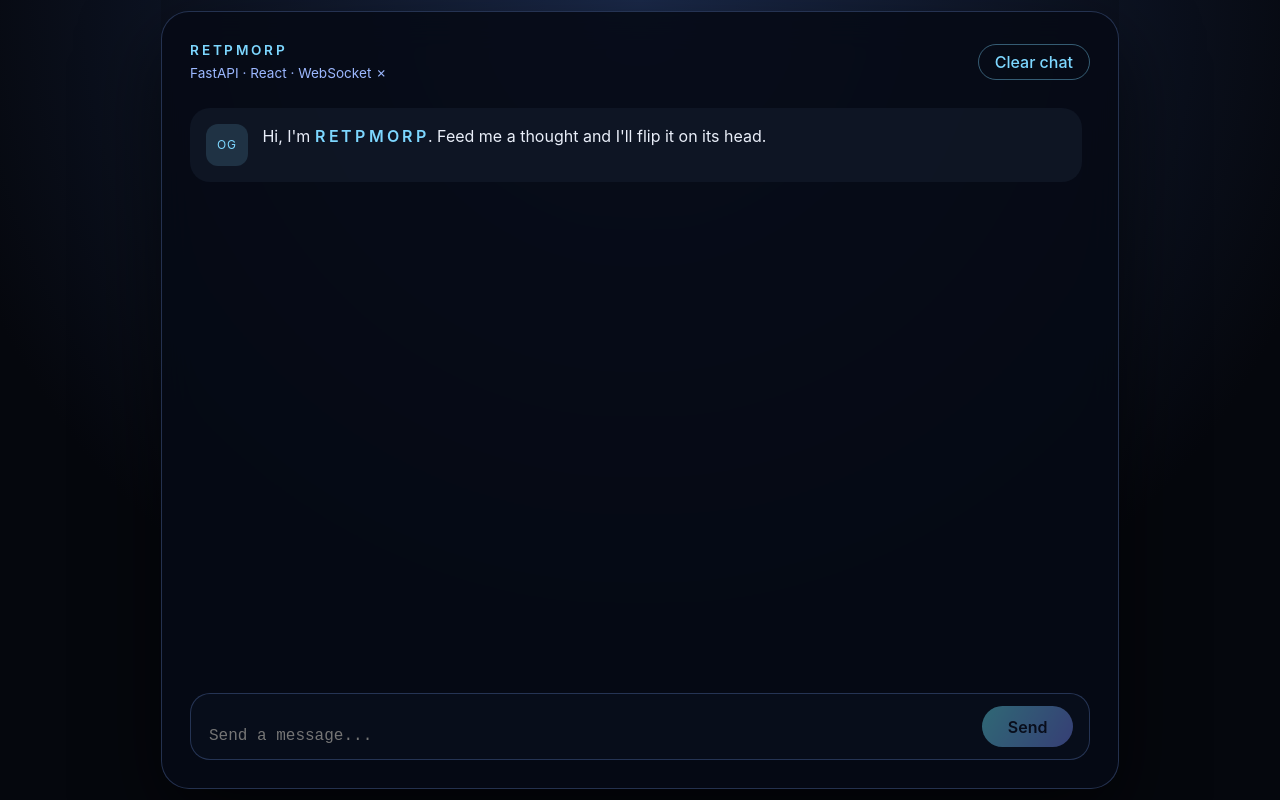
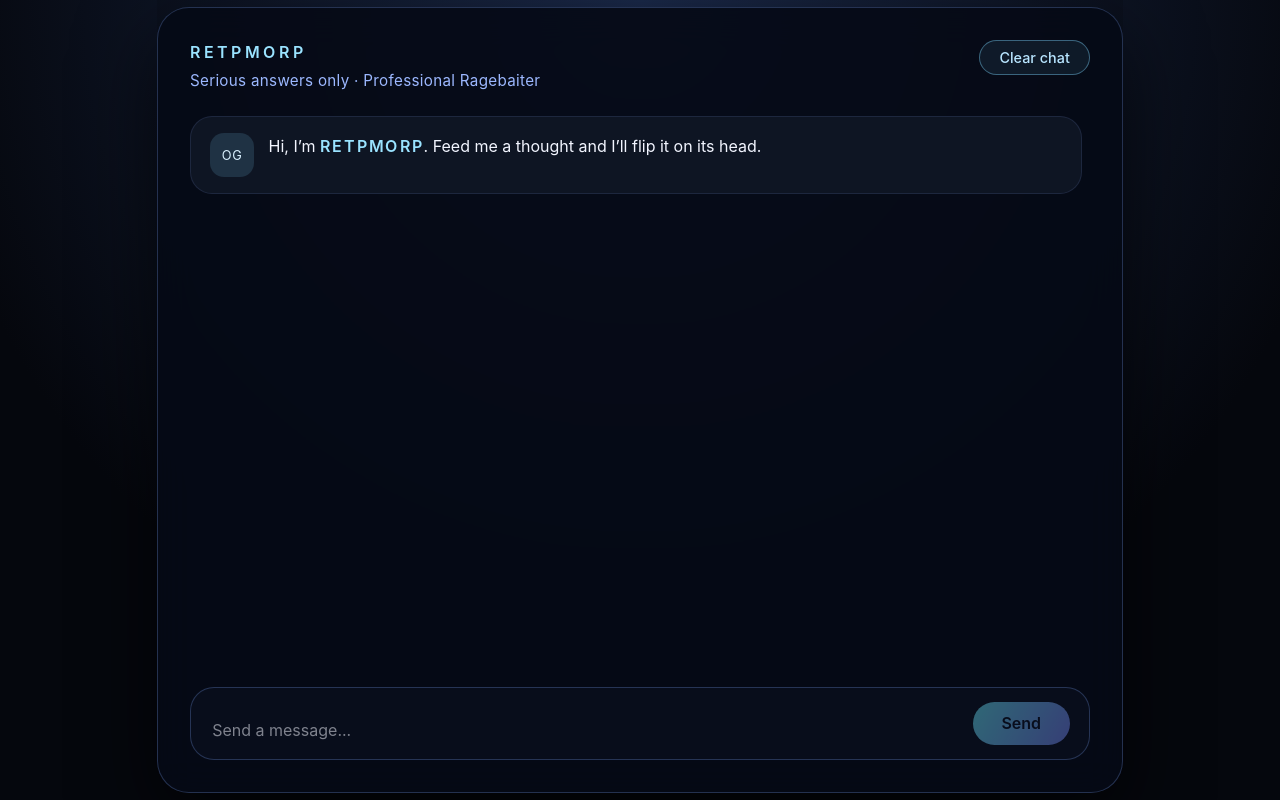
Before and after one commit to chocoisntlate/tpmorp, a React app in the folder frontend/: page / in a window 1280 px wide. Built offline with nearby package versions, Linux system fonts and the light colour scheme; no server answers; the HTML template or start-up script is replaced by a standard one.

Commit message:
Added delay

```diff
--- a/frontend/src/App.css
+++ b/frontend/src/App.css
@@ -1,8 +1,11 @@
 /* frontend/src/App.css */
 :root {
   font-family: "Inter", system-ui, -apple-system, "Segoe UI", sans-serif;
+  font-size: 16px;
+  line-height: 1.5;
   color: #e9eef9;
-  background-color: #0b111b;
+  background-color: #080e17;
+  color-scheme: dark;
 }
 
 body,
@@ -13,6 +16,8 @@ body,
   display: flex;
   justify-content: center;
   align-items: center;
+  -webkit-font-smoothing: antialiased;
+  text-rendering: optimizeLegibility;
 }
 
 .sr-only {
@@ -28,15 +33,17 @@ body,
 }
 
 .retpmorp-word {
+  --retpmorp-start-delay: 2200ms;
   display: inline-flex;
-  gap: 0.08em;
-  letter-spacing: 0.12em;
+  gap: 0.04em;
+  letter-spacing: 0.08em;
   text-transform: uppercase;
   perspective: 500px;
 }
 
 .retpmorp-word--title {
-  font-size: 0.85rem;
+  font-size: 1rem;
+  letter-spacing: 0.18em;
 }
 
 .retpmorp-letter {
@@ -61,22 +68,28 @@ body,
 
 .retpmorp-letter::before {
   content: attr(data-from);
-  color: rgba(255, 255, 255, 0.35);
-  animation: retpmorp-flip-out 900ms var(--retpmorp-delay, 0ms)
-    cubic-bezier(0.65, 0, 0.35, 1) forwards;
+  color: rgba(255, 255, 255, 0.28);
+  animation: retpmorp-flip-out
+      900ms
+      calc(var(--retpmorp-start-delay, 0ms) + var(--retpmorp-delay, 0ms))
+      cubic-bezier(0.65, 0, 0.35, 1)
+      forwards;
 }
 
 .retpmorp-letter::after {
   content: attr(data-to);
-  color: #7dd7ff;
+  color: #9ae3ff;
   transform: rotateX(-90deg) translateZ(6px);
-  animation: retpmorp-flip-in 900ms var(--retpmorp-delay, 0ms)
-    cubic-bezier(0.65, 0, 0.35, 1) forwards;
+  animation: retpmorp-flip-in
+      900ms
+      calc(var(--retpmorp-start-delay, 0ms) + var(--retpmorp-delay, 0ms))
+      cubic-bezier(0.65, 0, 0.35, 1)
+      forwards;
 }
 
 @media (prefers-reduced-motion: reduce) {
   .retpmorp-letter {
-    color: #7dd7ff;
+    color: #9ae3ff;
   }
 
   .retpmorp-letter::before,
@@ -90,48 +103,59 @@ body,
 .chat-shell {
   width: min(900px, 95vw);
   height: min(720px, 90vh);
-  background: rgba(6, 10, 22, 0.9);
+  background: rgba(6, 10, 22, 0.92);
   border: 1px solid rgba(129, 169, 255, 0.25);
-  border-radius: 28px;
+  border-radius: 32px;
   display: flex;
   flex-direction: column;
-  padding: 1.75rem;
-  box-shadow: 0 30px 80px rgba(0, 0, 0, 0.6);
+  padding: 2rem;
+  box-shadow: 0 30px 80px rgba(0, 0, 0, 0.65);
   backdrop-filter: blur(18px);
+  gap: 1.5rem;
 }
 
 header {
   display: flex;
   justify-content: space-between;
-  align-items: center;
+  align-items: flex-start;
+  gap: 1rem;
 }
 
 .app-name {
-  text-transform: uppercase;
-  letter-spacing: 0.25em;
-  font-size: 0.75rem;
-  color: #7dd7ff;
   margin: 0;
+  font-weight: 700;
+  color: #b8e5ff;
 }
 
 .app-subtitle {
+  display: block;
+  margin-top: 0.35rem;
   color: #9cb8ff;
-  font-size: 0.85rem;
+  font-size: 0.95rem;
+  letter-spacing: 0.02em;
 }
 
 .reset-btn {
   border: 1px solid rgba(125, 215, 255, 0.4);
   border-radius: 999px;
-  padding: 0.45rem 1rem;
-  background: transparent;
-  color: #7dd7ff;
+  padding: 0.5rem 1.2rem;
+  background: rgba(125, 215, 255, 0.08);
+  color: #b8e5ff;
   cursor: pointer;
+  font-size: 0.9rem;
+  font-weight: 500;
+  transition: border-color 140ms ease, background 140ms ease;
+}
+
+.reset-btn:hover {
+  border-color: rgba(125, 215, 255, 0.8);
+  background: rgba(125, 215, 255, 0.18);
 }
 
 .chat-thread {
   flex: 1;
   overflow-y: auto;
-  margin: 1.5rem 0;
+  margin: 0;
   padding-right: 0.5rem;
   display: flex;
   flex-direction: column;
@@ -141,46 +165,50 @@ header {
 .bubble {
   display: flex;
   gap: 0.9rem;
-  padding: 1rem;
-  border-radius: 20px;
-  background: rgba(17, 24, 39, 0.8);
+  padding: 1rem 1.2rem;
+  border-radius: 22px;
+  background: rgba(17, 24, 39, 0.86);
+  border: 1px solid rgba(102, 123, 180, 0.18);
 }
 
 .bubble.user {
-  background: rgba(60, 99, 255, 0.18);
+  background: rgba(60, 99, 255, 0.16);
+  border-color: rgba(132, 168, 255, 0.4);
   margin-left: auto;
 }
 
 .avatar {
-  width: 42px;
-  height: 42px;
-  border-radius: 12px;
+  width: 44px;
+  height: 44px;
+  border-radius: 14px;
   background: rgba(125, 215, 255, 0.15);
   display: grid;
   place-items: center;
-  font-size: 0.75rem;
-  letter-spacing: 0.08em;
-  color: #7dd7ff;
+  font-size: 0.8rem;
+  letter-spacing: 0.06em;
+  color: #d9f1ff;
 }
 
 .bubble.user .avatar {
   background: rgba(255, 255, 255, 0.12);
-  color: #fdfefe;
+  color: #fefefe;
 }
 
 .bubble p {
   margin: 0;
   white-space: pre-wrap;
-  line-height: 1.55;
+  line-height: 1.65;
+  font-size: 1rem;
+  color: #f2f5ff;
 }
 
 .composer {
   border: 1px solid rgba(129, 169, 255, 0.25);
-  border-radius: 20px;
-  padding: 0.75rem 1rem;
-  background: rgba(9, 15, 29, 0.85);
+  border-radius: 24px;
+  padding: 0.9rem 1.2rem;
+  background: rgba(9, 15, 29, 0.92);
   display: flex;
-  gap: 0.75rem;
+  gap: 0.95rem;
   align-items: flex-end;
 }
 
@@ -191,12 +219,18 @@ header {
   color: #f5f7ff;
   resize: none;
   font-size: 1rem;
+  line-height: 1.45;
+  font-family: inherit;
+}
+
+.composer textarea::placeholder {
+  color: rgba(245, 247, 255, 0.5);
 }
 
 .composer button {
   border: none;
   border-radius: 999px;
-  padding: 0.65rem 1.6rem;
+  padding: 0.7rem 1.8rem;
   background: linear-gradient(120deg, #6df2ff, #7d8bff);
   color: #0c1120;
   font-weight: 600;
@@ -209,9 +243,13 @@ header {
   cursor: not-allowed;
 }
 
+.composer button:not(:disabled):active {
+  transform: scale(0.98);
+}
+
 .bubble.typing .dots {
   display: flex;
-  gap: 0.3rem;
+  gap: 0.35rem;
 }
 
 .bubble.typing .dots span {
--- a/frontend/src/App.jsx
+++ b/frontend/src/App.jsx
@@ -1,8 +1,7 @@
 import { useEffect, useRef, useState } from "react";
 import "./App.css";
 
-const WS_URL = import.meta.env.VITE_WS_URL ?? "ws://localhost:8000/ws/chat";
-const SESSION_ID = "session-" + Math.random().toString(36).substr(2, 9);
+const API_URL = import.meta.env.VITE_API_BASE_URL ?? "http://localhost:8000";
 const PROMPTER_WORD = "prompter";
 const RETPMORP_WORD = "retpmorp";
 const RETPMORP_LETTERS = RETPMORP_WORD.split("").map((letter, index) => ({
@@ -17,6 +16,7 @@ function RetpmorpWord({
   ...restProps
 }) {
   const classNames = ["retpmorp-word", className].filter(Boolean).join(" ");
+
   return (
     <Element className={classNames} {...restProps}>
       <span className="sr-only">{label}</span>
@@ -41,7 +41,7 @@ export default function App() {
     role: "assistant",
     content: (
       <>
-        Hi, I'm <RetpmorpWord />. Feed me a thought and I'll flip it on its head.
+        Hi, I’m <RetpmorpWord />. Feed me a thought and I’ll flip it on its head.
       </>
     ),
   });
@@ -49,9 +49,7 @@ export default function App() {
   const [messages, setMessages] = useState(() => [buildIntroMessage()]);
   const [input, setInput] = useState("");
   const [loading, setLoading] = useState(false);
-  const [connected, setConnected] = useState(false);
   const chatRef = useRef(null);
-  const wsRef = useRef(null);
 
   useEffect(() => {
     chatRef.current?.scrollTo({
@@ -60,61 +58,9 @@ export default function App() {
     });
   }, [messages, loading]);
 
-  // WebSocket connection
-  useEffect(() => {
-    const ws = new WebSocket(WS_URL);
-    wsRef.current = ws;
-
-    ws.onopen = () => {
-      console.log("WebSocket connected");
-      setConnected(true);
-    };
-
-    ws.onmessage = (event) => {
-      const data = JSON.parse(event.data);
-      console.log("WebSocket message:", data);
-
-      if (data.type === "ai_response") {
-        setMessages((prev) => [
-          ...prev,
-          { role: "assistant", content: data.message },
-        ]);
-        setLoading(false);
-      } else if (data.type === "error") {
-        setMessages((prev) => [
-          ...prev,
-          { role: "assistant", content: `Error: ${data.error}` },
-        ]);
-        setLoading(false);
-      }
-    };
-
-    ws.onerror = (error) => {
-      console.error("WebSocket error:", error);
-      setMessages((prev) => [
-        ...prev,
-        {
-          role: "assistant",
-          content: "WebSocket connection error. Please check the server.",
-        },
-      ]);
-      setConnected(false);
-      setLoading(false);
-    };
-
-    ws.onclose = () => {
-      console.log("WebSocket disconnected");
-      setConnected(false);
-    };
-
-    return () => {
-      ws.close();
-    };
-  }, []);
-
   const sendMessage = async (e) => {
     e.preventDefault();
-    if (!input.trim() || loading || !connected) return;
+    if (!input.trim() || loading) return;
 
     const userText = input.trim();
     setInput("");
@@ -122,22 +68,26 @@ export default function App() {
     setLoading(true);
 
     try {
-      wsRef.current.send(
-        JSON.stringify({
-          message: userText,
-          session_id: SESSION_ID,
-          model: "llama2",
-        })
-      );
+      const res = await fetch(`${API_URL}/api/invert`, {
+        method: "POST",
+        headers: { "Content-Type": "application/json" },
+        body: JSON.stringify({ prompt: userText }),
+      });
+      const data = await res.json();
+      setMessages((prev) => [
+        ...prev,
+        { role: "assistant", content: data.result ?? "…" },
+      ]);
     } catch (err) {
-      console.error("Send error:", err);
       setMessages((prev) => [
         ...prev,
         {
           role: "assistant",
-          content: "Failed to send message. Please check the connection.",
+          content:
+            "I couldn’t reach the inversion backend. Please check the FastAPI server.",
         },
       ]);
+    } finally {
       setLoading(false);
     }
   };
@@ -150,7 +100,7 @@ export default function App() {
             <RetpmorpWord className="retpmorp-word--title" />
           </p>
           <span className="app-subtitle">
-            FastAPI · React · WebSocket {connected ? "✓" : "✗"}
+            Serious answers only · Professional Ragebaiter
           </span>
         </div>
         <button className="reset-btn" onClick={() => setMessages([buildIntroMessage()])}>
@@ -182,15 +132,9 @@ export default function App() {
           rows={1}
           value={input}
           onChange={(e) => setInput(e.target.value)}
-          onKeyDown={(e) => {
-            if (e.key === 'Enter' && !e.shiftKey) {
-              e.preventDefault();
-              sendMessage(e);
-            }
-          }}
           placeholder="Send a message..."
         />
-        <button type="submit" disabled={!input.trim() || loading || !connected}>
+        <button type="submit" disabled={!input.trim() || loading}>
           Send
         </button>
       </form>
```
